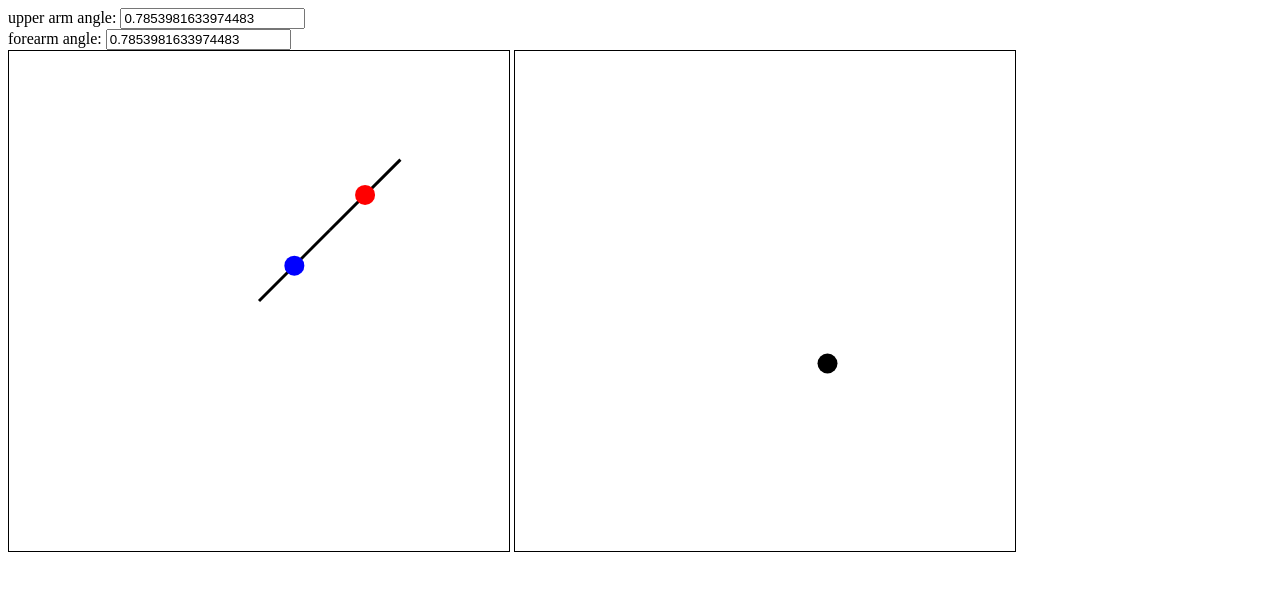
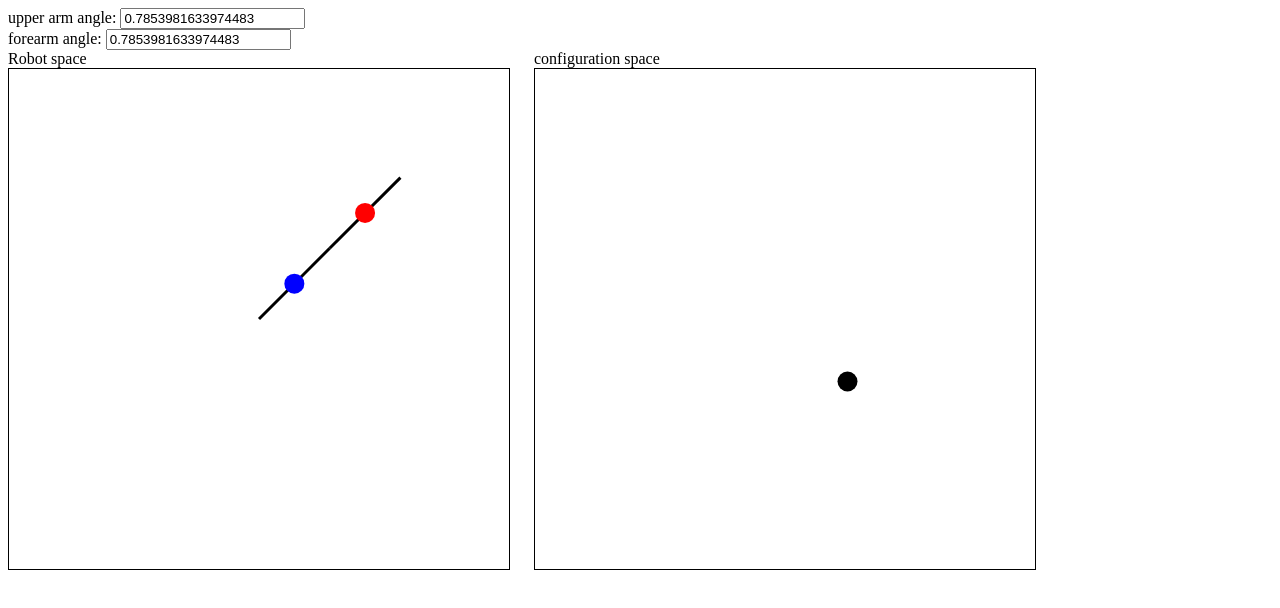
Before and after one commit to brean/collision_tester, a SvelteKit app: page / in a window 1280 px wide. Shown: the top 608 px of the page. Built offline with nearby package versions, Linux system fonts and the light colour scheme.

Commit message:
show divs next to each other

```diff
--- a/src/routes/+page.svelte
+++ b/src/routes/+page.svelte
@@ -158,8 +158,15 @@
 </script>
 upper arm angle: <input type="text" bind:value={upperarm.angle} /><br />
 forearm angle: <input type="text" bind:value={forearm.angle} /><br />
-<canvas width="500" height="500" bind:this={armCanvas}></canvas>
-<canvas width="500" height="500" bind:this={cSpaceCanvas}></canvas>
+<div style="display: inline-block; vertical-align: top; margin-right: 20px;">
+  Robot space<br />
+  <canvas width="500" height="500" bind:this={armCanvas}></canvas>
+</div>
+<div style="display: inline-block; vertical-align: top;">
+  configuration space<br />
+  <canvas width="500" height="500" bind:this={cSpaceCanvas}></canvas>
+</div>
+
 
 <style>
   canvas {
```
